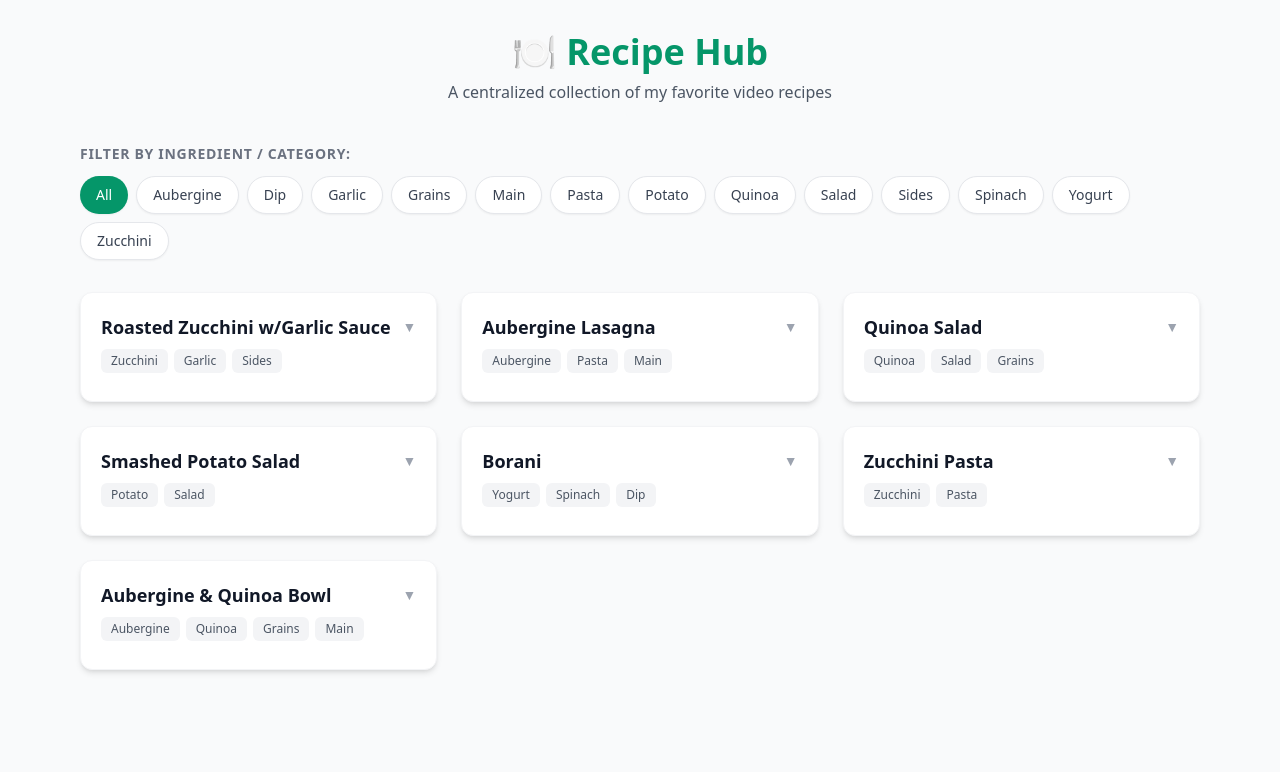
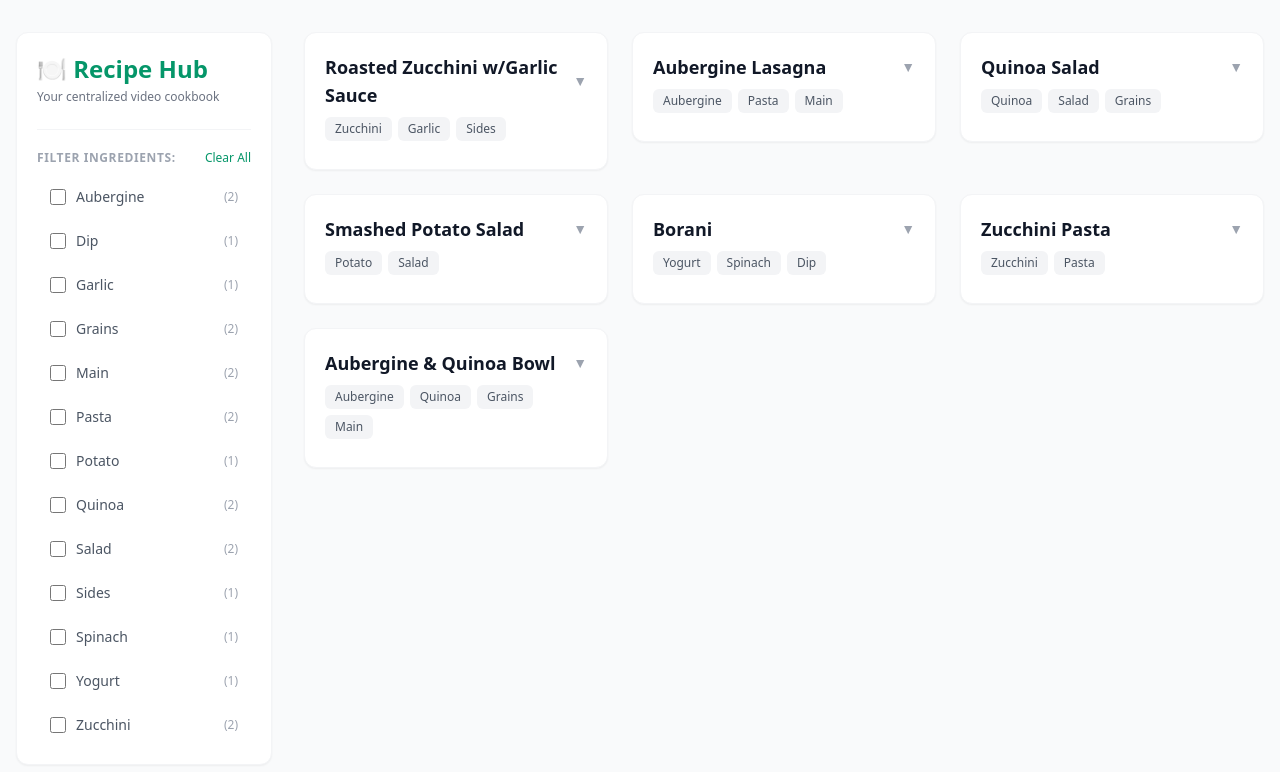
Before and after one commit to po5thuman/shire-recipes, a plain HTML site: page index.html in a window 1280 px wide. Drawn offline with nearby package versions, Linux system fonts and the light colour scheme.

Commit message:
Update index.html

```diff
--- a/index.html
+++ b/index.html
@@ -8,69 +8,121 @@
 </head>
 <body class="bg-gray-50 text-gray-800 font-sans min-h-screen">
 
-    <div class="max-w-6xl mx-auto px-4 py-8">
-        <header class="text-center mb-10">
-            <h1 class="text-4xl font-extrabold text-emerald-600 mb-2">🍽️ Recipe Hub</h1>
-            <p class="text-gray-600">A centralized collection of my favorite video recipes</p>
-        </header>
+    <div class="max-w-7xl mx-auto px-4 py-8 flex flex-col md:flex-row gap-8">
 
-        <section class="mb-8">
-            <h2 class="text-sm font-semibold uppercase tracking-wider text-gray-500 mb-3">Filter by Ingredient / Category:</h2>
-            <div id="filter-buttons" class="flex flex-wrap gap-2">
-                <button onclick="filterRecipes('All')" class="px-4 py-2 rounded-full bg-emerald-600 text-white font-medium text-sm transition shadow-sm hover:bg-emerald-700">All</button>
+        <aside class="w-full md:w-64 shrink-0 bg-white rounded-xl shadow-sm border border-gray-100 p-5 self-start">
+            <div class="mb-6">
+                <h1 class="text-2xl font-extrabold text-emerald-600 flex items-center gap-2 mb-1">🍽️ Recipe Hub</h1>
+                <p class="text-xs text-gray-500">Your centralized video cookbook</p>
             </div>
-        </section>
 
-        <main id="recipes-grid" class="grid grid-cols-1 sm:grid-cols-2 md:grid-cols-3 gap-6 items-start">
-            </main>
+            <hr class="border-gray-100 mb-5">
+
+            <section>
+                <div class="flex justify-between items-center mb-3">
+                    <h2 class="text-xs font-bold uppercase tracking-wider text-gray-400">Filter Ingredients:</h2>
+                    <button onclick="clearAllFilters()" class="text-xs text-emerald-600 hover:underline font-medium">Clear All</button>
+                </div>
+                <div id="filter-container" class="space-y-1.5">
+                    </div>
+            </section>
+        </aside>
+
+        <div class="flex-1">
+            <div id="active-chips-bar" class="flex flex-wrap items-center gap-2 mb-6 hidden">
+                <span class="text-xs text-gray-400 font-medium uppercase tracking-wider">Active:</span>
+                <div id="chips-container" class="flex flex-wrap gap-1.5"></div>
+            </div>
+
+            <main id="recipes-grid" class="grid grid-cols-1 sm:grid-cols-2 lg:grid-cols-3 gap-6 items-start">
+                </main>
+
+            <div id="empty-state" class="hidden text-center py-16 bg-white rounded-xl border border-dashed border-gray-200">
+                <span class="text-4xl block mb-2">🔍</span>
+                <h3 class="text-lg font-bold text-gray-700">No matching recipes found</h3>
+                <p class="text-sm text-gray-400 mt-1">Try unchecking a few ingredients to widen your search.</p>
+            </div>
+        </div>
+
     </div>
 
     <script src="recipes.js"></script>
 
     <script>
-        // 1. Gather all unique tags from the data to build filter buttons dynamically
+        // Store the user's currently selected tags in a Set
+        const selectedTags = new Set();
+
+        // 1. Extract unique tags and build the sidebar filter menu
         const allTags = new Set();
         recipeData.forEach(recipe => recipe.tags.forEach(tag => allTags.add(tag)));
 
-        const buttonContainer = document.getElementById('filter-buttons');
+        const filterContainer = document.getElementById('filter-container');
+
         Array.from(allTags).sort().forEach(tag => {
-            const btn = document.createElement('button');
-            btn.innerText = tag;
-            btn.className = "px-4 py-2 rounded-full bg-white text-gray-700 border border-gray-200 font-medium text-sm transition hover:bg-gray-100 shadow-sm";
-            btn.onclick = () => filterRecipes(tag, btn);
-            buttonContainer.appendChild(btn);
+            // Create a custom modern checkbox button row
+            const label = document.createElement('label');
+            label.className = "flex items-center justify-between w-full px-3 py-2 rounded-lg text-sm text-gray-600 font-medium cursor-pointer transition hover:bg-gray-50 select-none border border-transparent";
+            label.id = `label-${tag}`;
+
+            label.innerHTML = `
+                <div class="flex items-center gap-2.5">
+                    <input type="checkbox" id="check-${tag}" onchange="toggleTagFilter('${tag}')" class="w-4 h-4 rounded text-emerald-600 focus:ring-emerald-500 border-gray-300 accent-emerald-600">
+                    <span>${tag}</span>
+                </div>
+                <span class="text-xs text-gray-400 font-normal">(${countTagOccurrences(tag)})</span>
+            `;
+            filterContainer.appendChild(label);
         });
 
-        // 2. Function to display the cards
-        function renderRecipes(recipes) {
+        // Helper to show recipe counts per tag
+        function countTagOccurrences(tag) {
+            return recipeData.filter(r => r.tags.includes(tag)).length;
+        }
+
+        // 2. Render Recipes based on current active tags
+        function renderRecipes() {
             const grid = document.getElementById('recipes-grid');
+            const emptyState = document.getElementById('empty-state');
             grid.innerHTML = '';
 
-            recipes.forEach((recipe, index) => {
+            // Filter data: if any tags are selected, recipe must contain ALL selected tags
+            const filteredRecipes = recipeData.filter(recipe => {
+                if (selectedTags.size === 0) return true; // Show everything if nothing is selected
+                return Array.from(selectedTags).every(tag => recipe.tags.includes(tag));
+            });
+
+            // Toggle empty state layout if nothing matches
+            if (filteredRecipes.length === 0) {
+                grid.classList.add('hidden');
+                emptyState.classList.remove('hidden');
+                return;
+            } else {
+                grid.classList.remove('hidden');
+                emptyState.classList.add('hidden');
+            }
+
+            // Build out cards
+            filteredRecipes.forEach((recipe, index) => {
                 const card = document.createElement('div');
-                card.className = "bg-white rounded-xl shadow-md border border-gray-100 overflow-hidden p-5 flex flex-col justify-between transition transform hover:shadow-lg";
+                card.className = "bg-white rounded-xl shadow-sm border border-gray-100 overflow-hidden p-5 flex flex-col justify-between transition transform hover:shadow-md";
 
                 const tagsHTML = recipe.tags.map(t => `<span class="bg-gray-100 text-gray-600 text-xs px-2.5 py-1 rounded-md font-medium">${t}</span>`).join(' ');
 
-                // Build the ingredients list HTML items
                 const ingredientsHTML = recipe.ingredients && recipe.ingredients.length > 0
                     ? recipe.ingredients.map(ing => `<li class="flex items-center gap-2">🔹 ${ing}</li>`).join('')
                     : '<li>No ingredients listed.</li>';
 
-                // Check if it's a standard YouTube link for true embedding, otherwise use a video preview block
                 let videoEmbedHTML = '';
                 if (recipe.link.includes('youtube.com/watch') || recipe.link.includes('youtu.be/')) {
-                    // Extract YouTube Video ID
                     let videoId = recipe.link.includes('youtu.be/') ? recipe.link.split('/').pop() : new URL(recipe.link).searchParams.get('v');
                     videoEmbedHTML = `
                         <div class="mt-4 rounded-lg overflow-hidden border border-gray-200 aspect-video">
                             <iframe class="w-full h-full" src="https://www.youtube.com/embed/${videoId}" frameborder="0" allowfullscreen></iframe>
                         </div>`;
                 } else {
-                    // Modern placeholder link card for Facebook/Instagram links that cannot be standard embedded
                     videoEmbedHTML = `
                         <div class="mt-4">
-                            <h4 class="text-xs font-semibold uppercase tracking-wider text-gray-400 mb-2">Recipe Video:</h4>
+                            <h4 class="text-xs font-semibold uppercase tracking-wider text-gray-400 mb-1.5">Recipe Video:</h4>
                             <a href="${recipe.link}" target="_blank" class="group/video block relative rounded-lg overflow-hidden border border-dashed border-emerald-300 bg-emerald-50/50 p-4 text-center transition hover:bg-emerald-50 hover:border-emerald-400">
                                 <div class="text-2xl mb-1">🎬</div>
                                 <span class="text-xs font-semibold text-emerald-700 block group-hover/video:underline">Watch Tutorial Reel</span>
@@ -95,7 +147,6 @@
                             <ul class="text-sm text-gray-600 space-y-1 mb-2">
                                 ${ingredientsHTML}
                             </ul>
-
                             ${videoEmbedHTML}
                         </div>
                     </div>
@@ -104,7 +155,68 @@
             });
         }
 
-        // 3. Toggle Dropdown Function
+        // 3. Handle toggling selections on/off
+        function toggleTagFilter(tag) {
+            const checkbox = document.getElementById(`check-${tag}`);
+            const label = document.getElementById(`label-${tag}`);
+
+            if (checkbox.checked) {
+                selectedTags.add(tag);
+                label.className = "flex items-center justify-between w-full px-3 py-2 rounded-lg text-sm font-semibold cursor-pointer transition bg-emerald-50 text-emerald-700 border border-emerald-100 select-none";
+            } else {
+                selectedTags.delete(tag);
+                label.className = "flex items-center justify-between w-full px-3 py-2 rounded-lg text-sm text-gray-600 font-medium cursor-pointer transition hover:bg-gray-50 select-none border border-transparent";
+            }
+
+            updateChipsBar();
+            renderRecipes();
+        }
+
+        // 4. Update the visual filter chips shown above the grid
+        function updateChipsBar() {
+            const bar = document.getElementById('active-chips-bar');
+            const container = document.getElementById('chips-container');
+            container.innerHTML = '';
+
+            if (selectedTags.size === 0) {
+                bar.classList.add('hidden');
+                return;
+            }
+
+            bar.classList.remove('hidden');
+            selectedTags.forEach(tag => {
+                const chip = document.createElement('span');
+                chip.className = "inline-flex items-center gap-1 bg-emerald-600 text-white text-xs font-semibold px-2.5 py-1 rounded-md shadow-sm";
+                chip.innerHTML = `
+                    ${tag}
+                    <button onclick="removeSingleChip('${tag}')" class="hover:bg-emerald-700 rounded p-0.5 text-[10px] leading-none font-bold">✕</button>
+                `;
+                container.appendChild(chip);
+            });
+        }
+
+        function removeSingleChip(tag) {
+            document.getElementById(`check-${tag}`).checked = false;
+            toggleTagFilter(tag);
+        }
+
+        function clearAllFilters() {
+            selectedTags.forEach(tag => {
+                document.getElementById(`check-${tag}`).checked = false;
+            });
+            selectedTags.clear();
+
+            // Reset all label row styling
+            const labels = filterContainer.querySelectorAll('label');
+            labels.forEach(lbl => {
+                lbl.className = "flex items-center justify-between w-full px-3 py-2 rounded-lg text-sm text-gray-600 font-medium cursor-pointer transition hover:bg-gray-50 select-none border border-transparent";
+            });
+
+            updateChipsBar();
+            renderRecipes();
+        }
+
+        // 5. Toggle Card Dropdowns
         function toggleIngredients(index) {
             const panel = document.getElementById(`ingredients-${index}`);
             const arrow = document.getElementById(`arrow-${index}`);
@@ -118,27 +230,8 @@
             }
         }
 
-        // 4. Filtering Logic
-        function filterRecipes(tag, activeBtn) {
-            const buttons = buttonContainer.querySelectorAll('button');
-            buttons.forEach(btn => {
-                btn.className = "px-4 py-2 rounded-full bg-white text-gray-700 border border-gray-200 font-medium text-sm transition hover:bg-gray-100 shadow-sm";
-            });
-
-            if (tag === 'All') {
-                buttons[0].className = "px-4 py-2 rounded-full bg-emerald-600 text-white font-medium text-sm transition shadow-sm hover:bg-emerald-700";
-                renderRecipes(recipeData);
-            } else {
-                if (activeBtn) {
-                    activeBtn.className = "px-4 py-2 rounded-full bg-emerald-600 text-white font-medium text-sm transition shadow-sm hover:bg-emerald-700";
-                }
-                const filtered = recipeData.filter(recipe => recipe.tags.includes(tag));
-                renderRecipes(filtered);
-            }
-        }
-
-        // Initial render on page load
-        renderRecipes(recipeData);
+        // Initial launch
+        renderRecipes();
     </script>
 </body>
 </html>
```
